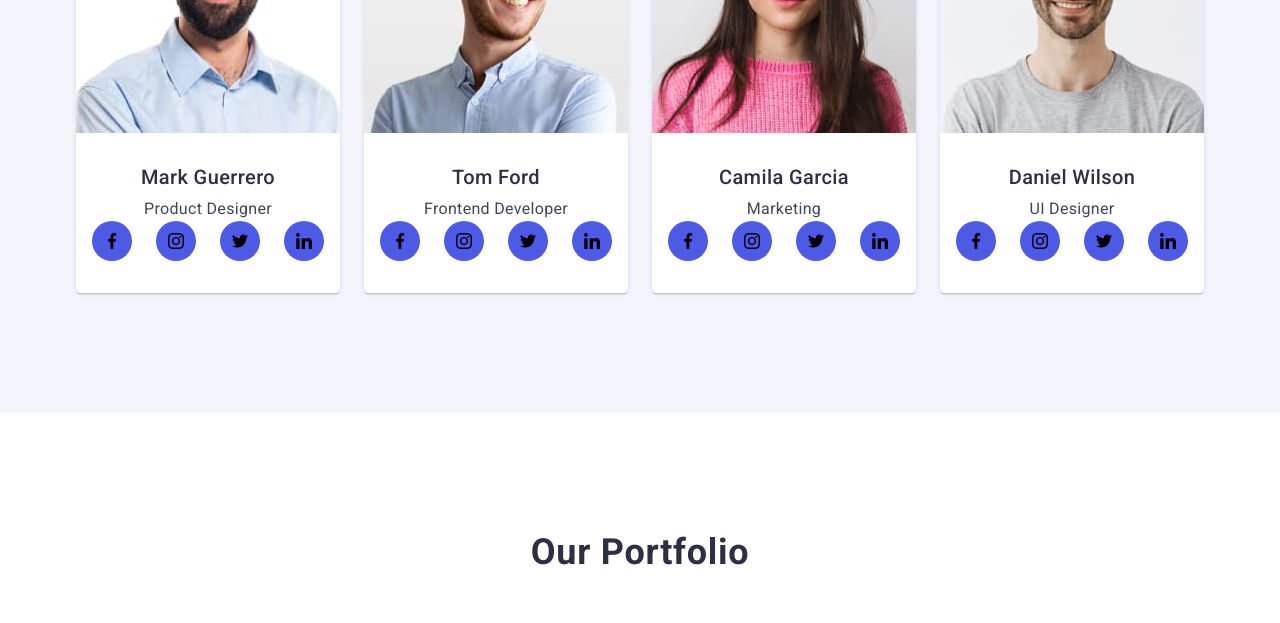
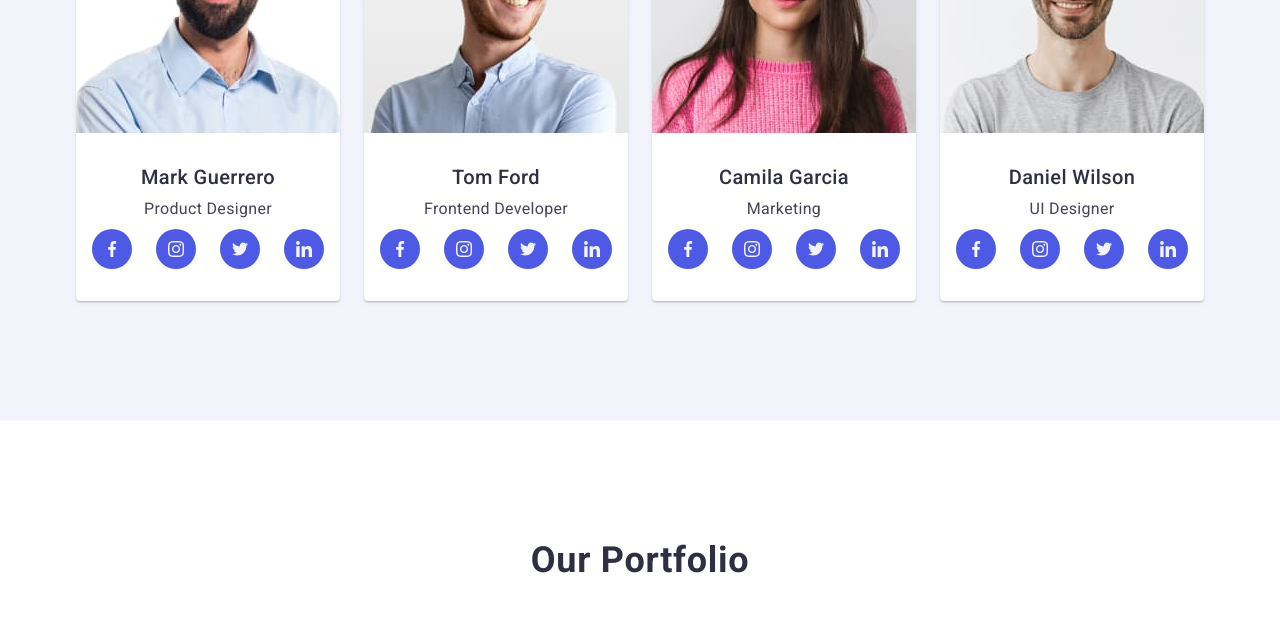
Before and after one commit to RafalSz1270/goit-markup-hw-04, a plain HTML site: page index.html in a window 1280 px wide. Shown: the part 1520-2143 px from the top of the page. Drawn offline with nearby package versions, Linux system fonts and the light colour scheme.

Commit message:
changes
changes SVG-icons.svg

```diff
--- a/css/styles.css
+++ b/css/styles.css
@@ -6,7 +6,7 @@
   left: 0;
   bottom: -1px;
   height: 4px;
-  background-color: #404bbf;
+  /* background-color: #404bbf; */
   border-radius: 2px;
 }
 .logo {
@@ -57,6 +57,9 @@ a {
   position: relative;
   transition: color 250ms cubic-bezier(0.4, 0, 0.2, 1);
 }
+.one {
+  color: #404bbf;
+}
 body {
   font-family: "Roboto", sans-serif;
   background-color: #fff;
@@ -102,7 +105,7 @@ ul {
   color: #404bbf;
   background-color: #404bbf;
 }
-.title-box .container {
+.title-box {
   background-color: #2e2f42;
   padding-top: 188px;
   padding-bottom: 188px;
@@ -133,7 +136,7 @@ ul {
   letter-spacing: 0.02em;
   color: #434455;
 }
-.employee-head {
+.employe-head {
   font-family: "Roboto", sans-serif;
   font-weight: 500;
   font-size: 20px;
@@ -143,7 +146,7 @@ ul {
   color: #2e2f42;
   margin-bottom: 8px;
 }
-.employee-job {
+.employe-job {
   font-family: "Roboto", sans-serif;
   font-weight: 400;
   font-size: 16px;
@@ -151,6 +154,7 @@ ul {
   letter-spacing: 0.02em;
   color: #434455;
   text-align: center;
+  padding-bottom: 8px;
 }
 .head-ourportfolio {
   font-family: "Roboto", sans-serif;
@@ -265,7 +269,7 @@ img {
   max-width: 100%;
   height: auto;
 }
-.employee {
+.employe {
   padding: 32px 0px;
 }
 .section-our-portfolio {
@@ -280,8 +284,6 @@ img {
 }
 .item-ourportfolio {
   width: calc((100% - 48px) / 3);
-  /* box-shadow: 0 2px 1px 0 rgba(46, 47, 66, 0.08), */
-  /* 0 1px 1px 0 rgba(46, 47, 66, 0.16), 0 1px 6px 0 rgba(46, 47, 66, 0.08); */
 }
 .item-ourportfolio:hover {
   box-shadow: 0 2px 1px 0 rgba(46, 47, 66, 0.08),
@@ -321,7 +323,7 @@ img {
   justify-content: center;
   height: 112px;
   background-color: #f4f4fd;
-  border-radius: 8px;
+  border-radius: 4px;
   margin-bottom: 8px;
 }
 .social-media {
@@ -329,9 +331,24 @@ img {
   justify-content: center;
   gap: 24px;
 }
+.footer-social-media {
+  display: block;
+  justify-content: center;
+  gap: 16px;
+}
+.footer-list-social-media {
+  display: flex;
+  gap: 16px;
+}
 .employe-social-media {
   width: 40px;
   height: 40px;
+  transition: background-color 250ms cubic-bezier(0.4, 0, 0.2, 1);
+}
+.footer-item-social-media {
+  width: 40px;
+  height: 40px;
+  transition: background-color 250ms cubic-bezier(0.4, 0, 0.2, 1);
 }
 .media {
   width: 100%;
@@ -352,11 +369,13 @@ img {
   justify-content: center;
 }
 .media:hover,
-.media:active {
+.media:active,
+.media:focus {
   background-color: #404bbf;
 }
 .media-footer:hover,
-.media-footer:active {
+.media-footer:active,
+.media-footer:focus {
   background-color: #31d0aa;
 }
 .footer-logo-and-p {
@@ -375,4 +394,11 @@ img {
   margin: 0 auto;
   padding: 0 15px;
   display: flex;
+  align-items: baseline;
 }
+.footer-icon {
+  fill: #f4f4fd;
+}
+.media-icon {
+  fill: #f4f4fd;
+}
--- a/index.html
+++ b/index.html
@@ -25,7 +25,7 @@
             >Web <span class="studio">Studio</span></a
           >
           <ul class="menu">
-            <li><a class="linktext" href="./index.html">Studio</a></li>
+            <li><a class="linktext one" href="./index.html">Studio</a></li>
             <li><a class="linktext" href="">Portfolio</a></li>
             <li><a class="linktext" href="">Contacts</a></li>
           </ul>
@@ -62,7 +62,7 @@
             <li class="work-rules-item">
               <div class="icons">
                 <svg width="64" height="64">
-                  <use href="./images/svg-icons.svg#icon-antenna"></use>
+                  <use href="./images/SVG-ikony.svg.svg#icon-antenna"></use>
                 </svg>
               </div>
               <h3 class="head-work-rules">Strategy</h3>
@@ -74,7 +74,7 @@
             <li class="work-rules-item">
               <div class="icons">
                 <svg width="64" height="64">
-                  <use href="./images/svg-icons.svg#icon-clock"></use>
+                  <use href="./images/SVG-ikony.svg.svg#icon-clock"></use>
                 </svg>
               </div>
               <h3 class="head-work-rules">Punctuality</h3>
@@ -86,7 +86,7 @@
             <li class="work-rules-item">
               <div class="icons">
                 <svg width="64" height="64">
-                  <use href="./images/svg-icons.svg#icon-diagram"></use>
+                  <use href="./images/SVG-ikony.svg.svg#icon-diagram"></use>
                 </svg>
               </div>
               <h3 class="head-work-rules">Diligence</h3>
@@ -98,7 +98,7 @@
             <li class="work-rules-item">
               <div class="icons">
                 <svg width="64" height="64">
-                  <use href="./images/svg-icons.svg#icon-astronaut"></use>
+                  <use href="./images/SVG-ikony.svg.svg#icon-astronaut"></use>
                 </svg>
               </div>
               <h3 class="head-work-rules">Technologies</h3>
@@ -122,35 +122,43 @@
                 width="264"
                 height="260"
               />
-              <div class="employee">
-                <h3 class="employee-head">Mark Guerrero</h3>
-                <p class="employee-job">Product Designer</p>
+              <div class="employe">
+                <h3 class="employe-head">Mark Guerrero</h3>
+                <p class="employe-job">Product Designer</p>
                 <ul class="social-media">
                   <li class="employe-social-media">
                     <a class="media">
-                      <svg width="16" height="16">
-                        <use href="./images/svg-icons.svg#icon-facebook"></use>
+                      <svg class="media-icon" width="16" height="16">
+                        <use
+                          href="./images/SVG-ikony.svg.svg#icon-facebook"
+                        ></use>
                       </svg>
                     </a>
                   </li>
                   <li class="employe-social-media">
                     <a class="media">
-                      <svg width="16" height="16">
-                        <use href="./images/svg-icons.svg#icon-instagram"></use>
+                      <svg class="media-icon" width="16" height="16">
+                        <use
+                          href="./images/SVG-ikony.svg.svg#icon-instagram"
+                        ></use>
                       </svg>
                     </a>
                   </li>
                   <li class="employe-social-media">
                     <a class="media">
-                      <svg width="16" height="16">
-                        <use href="./images/svg-icons.svg#icon-twitter"></use>
+                      <svg class="media-icon" width="16" height="16">
+                        <use
+                          href="./images/SVG-ikony.svg.svg#icon-twitter"
+                        ></use>
                       </svg>
                     </a>
                   </li>
                   <li class="employe-social-media">
                     <a class="media">
-                      <svg width="16" height="16">
-                        <use href="./images/svg-icons.svg#icon-linkedin"></use>
+                      <svg class="media-icon" width="16" height="16">
+                        <use
+                          href="./images/SVG-ikony.svg.svg#icon-linkedin"
+                        ></use>
                       </svg>
                     </a>
                   </li>
@@ -164,35 +172,43 @@
                 width="264"
                 height="260"
               />
-              <div class="employee">
-                <h3 class="employee-head">Tom Ford</h3>
-                <p class="employee-job">Frontend Developer</p>
+              <div class="employe">
+                <h3 class="employe-head">Tom Ford</h3>
+                <p class="employe-job">Frontend Developer</p>
                 <ul class="social-media">
                   <li class="employe-social-media">
                     <a class="media">
-                      <svg width="16" height="16">
-                        <use href="./images/svg-icons.svg#icon-facebook"></use>
+                      <svg class="media-icon" width="16" height="16">
+                        <use
+                          href="./images/SVG-ikony.svg.svg#icon-facebook"
+                        ></use>
                       </svg>
                     </a>
                   </li>
                   <li class="employe-social-media">
                     <a class="media">
-                      <svg width="16" height="16">
-                        <use href="./images/svg-icons.svg#icon-instagram"></use>
+                      <svg class="media-icon" width="16" height="16">
+                        <use
+                          href="./images/SVG-ikony.svg.svg#icon-instagram"
+                        ></use>
                       </svg>
                     </a>
                   </li>
                   <li class="employe-social-media">
                     <a class="media">
-                      <svg width="16" height="16">
-                        <use href="./images/svg-icons.svg#icon-twitter"></use>
+                      <svg class="media-icon" width="16" height="16">
+                        <use
+                          href="./images/SVG-ikony.svg.svg#icon-twitter"
+                        ></use>
                       </svg>
                     </a>
                   </li>
                   <li class="employe-social-media">
                     <a class="media">
-                      <svg width="16" height="16">
-                        <use href="./images/svg-icons.svg#icon-linkedin"></use>
+                      <svg class="media-icon" width="16" height="16">
+                        <use
+                          href="./images/SVG-ikony.svg.svg#icon-linkedin"
+                        ></use>
                       </svg>
                     </a>
                   </li>
@@ -207,35 +223,43 @@
                 width="264"
                 height="260"
               />
-              <div class="employee">
-                <h3 class="employee-head">Camila Garcia</h3>
-                <p class="employee-job">Marketing</p>
+              <div class="employe">
+                <h3 class="employe-head">Camila Garcia</h3>
+                <p class="employe-job">Marketing</p>
                 <ul class="social-media">
                   <li class="employe-social-media">
                     <a class="media">
-                      <svg width="16" height="16">
-                        <use href="./images/svg-icons.svg#icon-facebook"></use>
+                      <svg class="media-icon" width="16" height="16">
+                        <use
+                          href="./images/SVG-ikony.svg.svg#icon-facebook"
+                        ></use>
                       </svg>
                     </a>
                   </li>
                   <li class="employe-social-media">
                     <a class="media">
-                      <svg width="16" height="16">
-                        <use href="./images/svg-icons.svg#icon-instagram"></use>
+                      <svg class="media-icon" width="16" height="16">
+                        <use
+                          href="./images/SVG-ikony.svg.svg#icon-instagram"
+                        ></use>
                       </svg>
                     </a>
                   </li>
                   <li class="employe-social-media">
                     <a class="media">
-                      <svg width="16" height="16">
-                        <use href="./images/svg-icons.svg#icon-twitter"></use>
+                      <svg class="media-icon" width="16" height="16">
+                        <use
+                          href="./images/SVG-ikony.svg.svg#icon-twitter"
+                        ></use>
                       </svg>
                     </a>
                   </li>
                   <li class="employe-social-media">
                     <a class="media">
-                      <svg width="16" height="16">
-                        <use href="./images/svg-icons.svg#icon-linkedin"></use>
+                      <svg class="media-icon" width="16" height="16">
+                        <use
+                          href="./images/SVG-ikony.svg.svg#icon-linkedin"
+                        ></use>
                       </svg>
                     </a>
                   </li>
@@ -250,35 +274,43 @@
                 width="264"
                 height="260"
               />
-              <div class="employee">
-                <h3 class="employee-head">Daniel Wilson</h3>
-                <p class="employee-job">UI Designer</p>
+              <div class="employe">
+                <h3 class="employe-head">Daniel Wilson</h3>
+                <p class="employe-job">UI Designer</p>
                 <ul class="social-media">
                   <li class="employe-social-media">
                     <a class="media">
-                      <svg width="16" height="16">
-                        <use href="./images/svg-icons.svg#icon-facebook"></use>
+                      <svg class="media-icon" width="16" height="16">
+                        <use
+                          href="./images/SVG-ikony.svg.svg#icon-facebook"
+                        ></use>
                       </svg>
                     </a>
                   </li>
                   <li class="employe-social-media">
                     <a class="media">
-                      <svg width="16" height="16">
-                        <use href="./images/svg-icons.svg#icon-instagram"></use>
+                      <svg class="media-icon" width="16" height="16">
+                        <use
+                          href="./images/SVG-ikony.svg.svg#icon-instagram"
+                        ></use>
                       </svg>
                     </a>
                   </li>
                   <li class="employe-social-media">
                     <a class="media">
-                      <svg width="16" height="16">
-                        <use href="./images/svg-icons.svg#icon-twitter"></use>
+                      <svg class="media-icon" width="16" height="16">
+                        <use
+                          href="./images/SVG-ikony.svg.svg#icon-twitter"
+                        ></use>
                       </svg>
                     </a>
                   </li>
                   <li class="employe-social-media">
                     <a class="media">
-                      <svg width="16" height="16">
-                        <use href="./images/svg-icons.svg#icon-linkedin"></use>
+                      <svg class="media-icon" width="16" height="16">
+                        <use
+                          href="./images/SVG-ikony.svg.svg#icon-linkedin"
+                        ></use>
                       </svg>
                     </a>
                   </li>
@@ -375,32 +407,32 @@
         </div>
         <div class="footer-social-media">
           <p class="foot-p-socialmedia">Social media</p>
-          <ul class="social-media">
-            <li class="employe-social-media">
+          <ul class="footer-list-social-media">
+            <li class="footer-item-social-media">
               <a class="media-footer">
-                <svg width="16" height="16">
-                  <use href="./images/svg-icons.svg#icon-facebook"></use>
+                <svg class="footer-icon" width="24" height="24">
+                  <use href="./images/SVG-ikony.svg.svg#icon-facebook"></use>
                 </svg>
               </a>
             </li>
-            <li class="employe-social-media">
+            <li class="footer-item-social-media">
               <a class="media-footer">
-                <svg width="16" height="16">
-                  <use href="./images/svg-icons.svg#icon-instagram"></use>
+                <svg class="footer-icon" width="24" height="24">
+                  <use href="./images/SVG-ikony.svg.svg#icon-instagram"></use>
                 </svg>
               </a>
             </li>
-            <li class="employe-social-media">
+            <li class="footer-item-social-media">
               <a class="media-footer">
-                <svg width="16" height="16">
-                  <use href="./images/svg-icons.svg#icon-twitter"></use>
+                <svg class="footer-icon" width="24" height="24">
+                  <use href="./images/SVG-ikony.svg.svg#icon-twitter"></use>
                 </svg>
               </a>
             </li>
-            <li class="employe-social-media">
+            <li class="footer-item-social-media">
               <a class="media-footer">
-                <svg width="16" height="16">
-                  <use href="./images/svg-icons.svg#icon-linkedin"></use>
+                <svg class="footer-icon" width="24" height="24">
+                  <use href="./images/SVG-ikony.svg.svg#icon-linkedin"></use>
                 </svg>
               </a>
             </li>
```
Also changed, not shown: images/SVG-ikony.svg.svg (renamed from images/svg-icons.svg).
